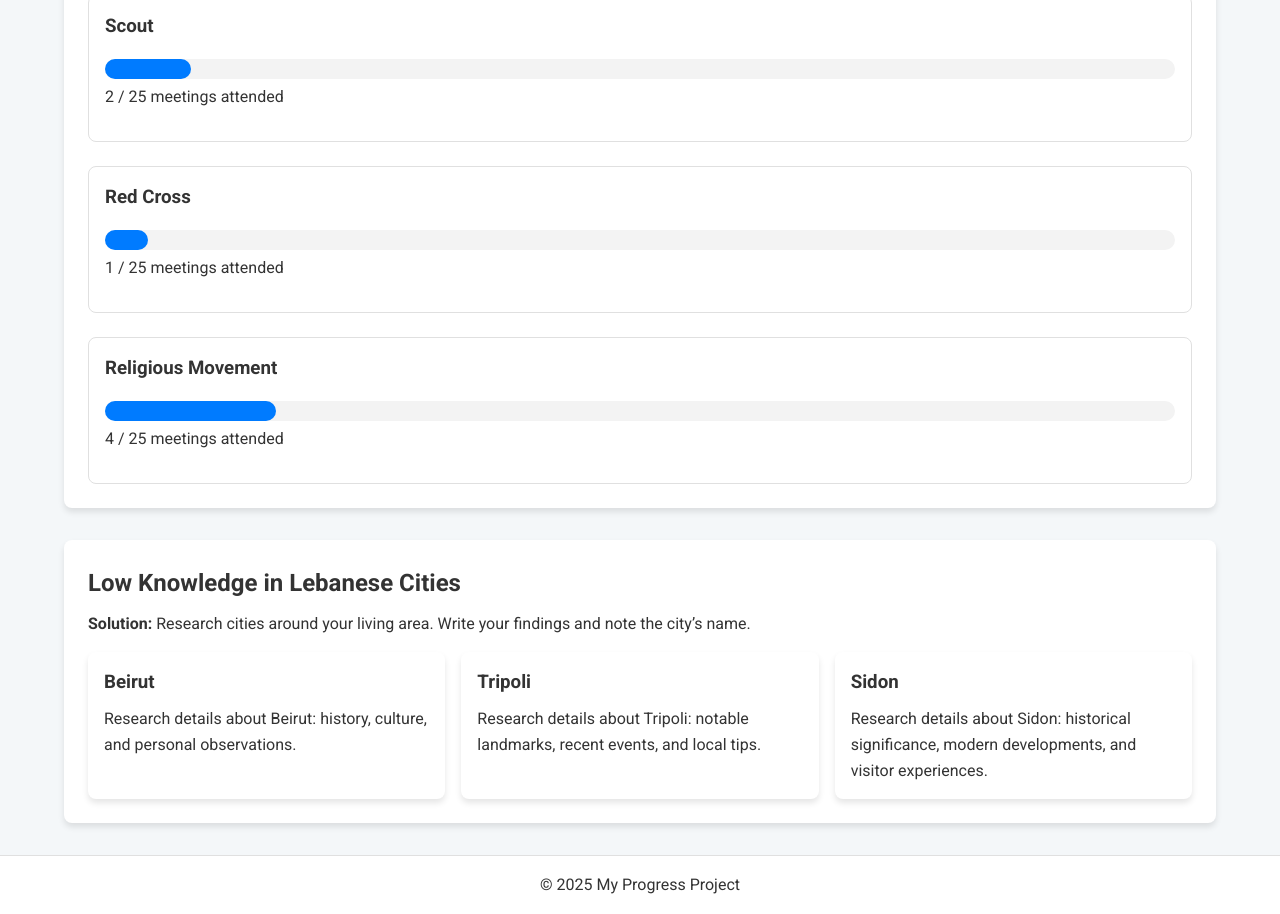
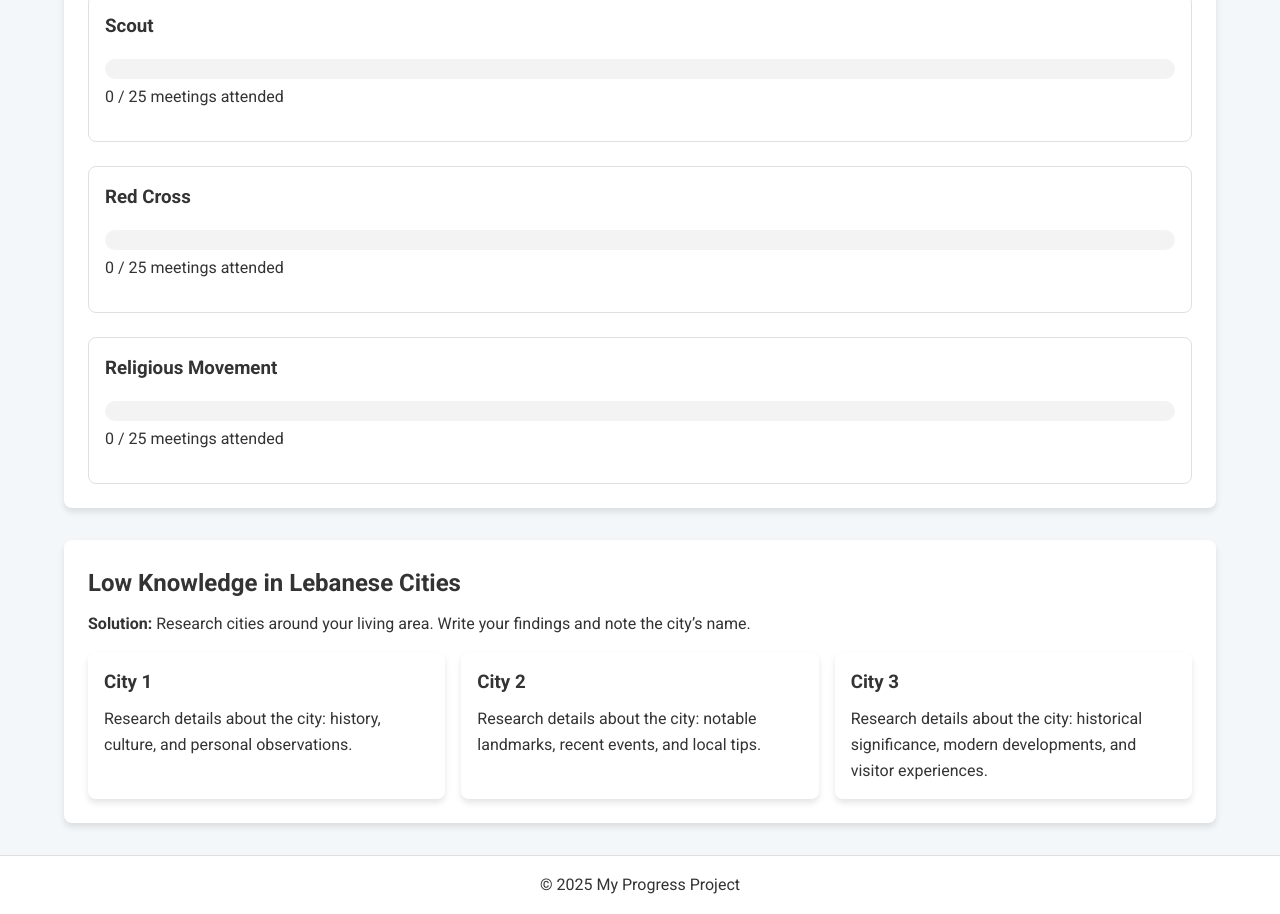
Before and after one commit to dchahine10/ALEX-PPI, a plain HTML site: page pages/society.html in a window 1280 px wide. Shown: the part 228-1142 px from the top of the page. Drawn offline with Linux system fonts and the light colour scheme.

Commit message:
Update society.html

```diff
--- a/pages/society.html
+++ b/pages/society.html
@@ -137,17 +137,17 @@
       <div class="cities-container">
         <!-- City Block 1 -->
         <div class="city-block">
-          <h3>Beirut</h3>
+          <h3>City 1</h3>
           <p id="beirutResearch">[Your research about Beirut goes here]</p>
         </div>
         <!-- City Block 2 -->
         <div class="city-block">
-          <h3>Tripoli</h3>
+          <h3>City 2</h3>
           <p id="tripoliResearch">[Your research about Tripoli goes here]</p>
         </div>
         <!-- City Block 3 -->
         <div class="city-block">
-          <h3>Sidon</h3>
+          <h3>City 3</h3>
           <p id="sidonResearch">[Your research about Sidon goes here]</p>
         </div>
       </div>
@@ -164,7 +164,7 @@
   <script>
     // *** NGO Section Progress Values ***
     // For Scout NGO: meetings attended out of target (e.g., 2 out of 5)
-    const scoutCurrent = 2; // CHANGE HERE
+    const scoutCurrent = 0; // CHANGE HERE
     const scoutTarget = 25; // CHANGE HERE
     const scoutProgressElem = document.getElementById('scoutProgress');
     const scoutTextElem = document.getElementById('scoutText');
@@ -172,7 +172,7 @@
     scoutTextElem.textContent = `${scoutCurrent} / ${scoutTarget} meetings attended`;
 
     // For Red Cross NGO: meetings attended out of target (e.g., 1 out of 3)
-    const redCrossCurrent = 1; // CHANGE HERE
+    const redCrossCurrent = 0; // CHANGE HERE
     const redCrossTarget = 25; // CHANGE HERE
     const redCrossProgressElem = document.getElementById('redCrossProgress');
     const redCrossTextElem = document.getElementById('redCrossText');
@@ -180,7 +180,7 @@
     redCrossTextElem.textContent = `${redCrossCurrent} / ${redCrossTarget} meetings attended`;
 
     // For Religious Movement NGO: meetings attended out of target (e.g., 4 out of 7)
-    const religiousCurrent = 4; // CHANGE HERE
+    const religiousCurrent = 0; // CHANGE HERE
     const religiousTarget = 25; // CHANGE HERE
     const religiousProgressElem = document.getElementById('religiousProgress');
     const religiousTextElem = document.getElementById('religiousText');
@@ -189,9 +189,9 @@
 
     // *** Cities Section Research Texts ***
     // You can modify the inner text below to update your research findings.
-    document.getElementById('beirutResearch').textContent = "Research details about Beirut: history, culture, and personal observations.";
-    document.getElementById('tripoliResearch').textContent = "Research details about Tripoli: notable landmarks, recent events, and local tips.";
-    document.getElementById('sidonResearch').textContent = "Research details about Sidon: historical significance, modern developments, and visitor experiences.";
+    document.getElementById('beirutResearch').textContent = "Research details about the city: history, culture, and personal observations.";
+    document.getElementById('tripoliResearch').textContent = "Research details about the city: notable landmarks, recent events, and local tips.";
+    document.getElementById('sidonResearch').textContent = "Research details about the city: historical significance, modern developments, and visitor experiences.";
   </script>
 </body>
 </html>
```
